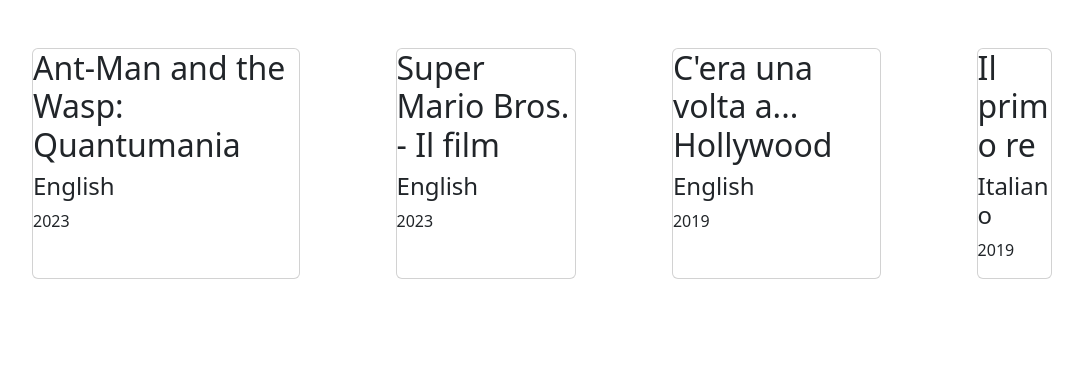
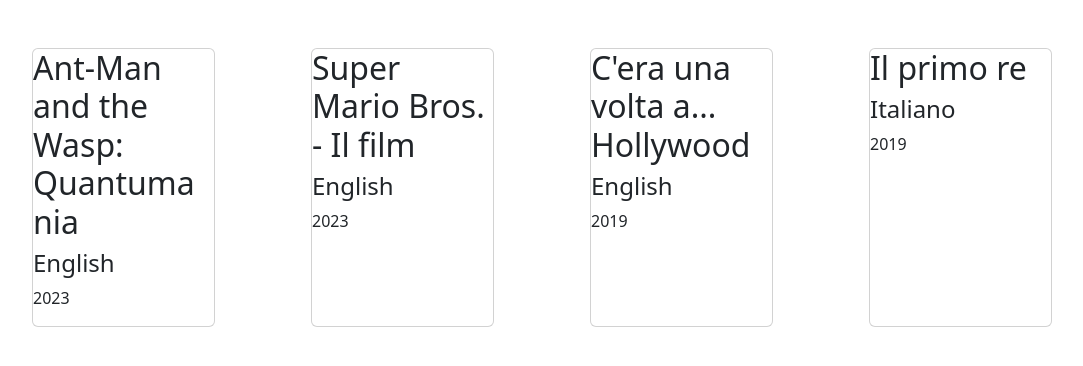
Before and after one commit to Giovanni-Palmitessa/php-oop-1, a PHP site: page / in a window 1280 px wide. Shown: the top 366 px of the page, without its empty margins (98-1181 px from the left). Run offline with PHP 8.4, Linux system fonts and the light colour scheme.

Commit message:
fix bug of assets

```diff
--- a/assets/style.css
+++ b/assets/style.css
@@ -0,0 +1,3 @@
+.card {
+    width: calc(100% / 4);
+}
--- a/index.php
+++ b/index.php
@@ -11,7 +11,7 @@
     <meta name="viewport" content="width=device-width, initial-scale=1.0">
     <title>PHP OOP</title>
     <link href="https://cdn.jsdelivr.net/npm/bootstrap@5.3.0/dist/css/bootstrap.min.css" rel="stylesheet" integrity="sha384-9ndCyUaIbzAi2FUVXJi0CjmCapSmO7SnpJef0486qhLnuZ2cdeRhO02iuK6FUUVM" crossorigin="anonymous">
-    <link rel="stylesheet" href="/assets/style.css">
+    <link rel="stylesheet" href="assets/style.css">
     <script src="https://cdn.jsdelivr.net/npm/bootstrap@5.3.0/dist/js/bootstrap.bundle.min.js" integrity="sha384-geWF76RCwLtnZ8qwWowPQNguL3RmwHVBC9FhGdlKrxdiJJigb/j/68SIy3Te4Bkz" crossorigin="anonymous" defer></script>
 </head>
 
```
